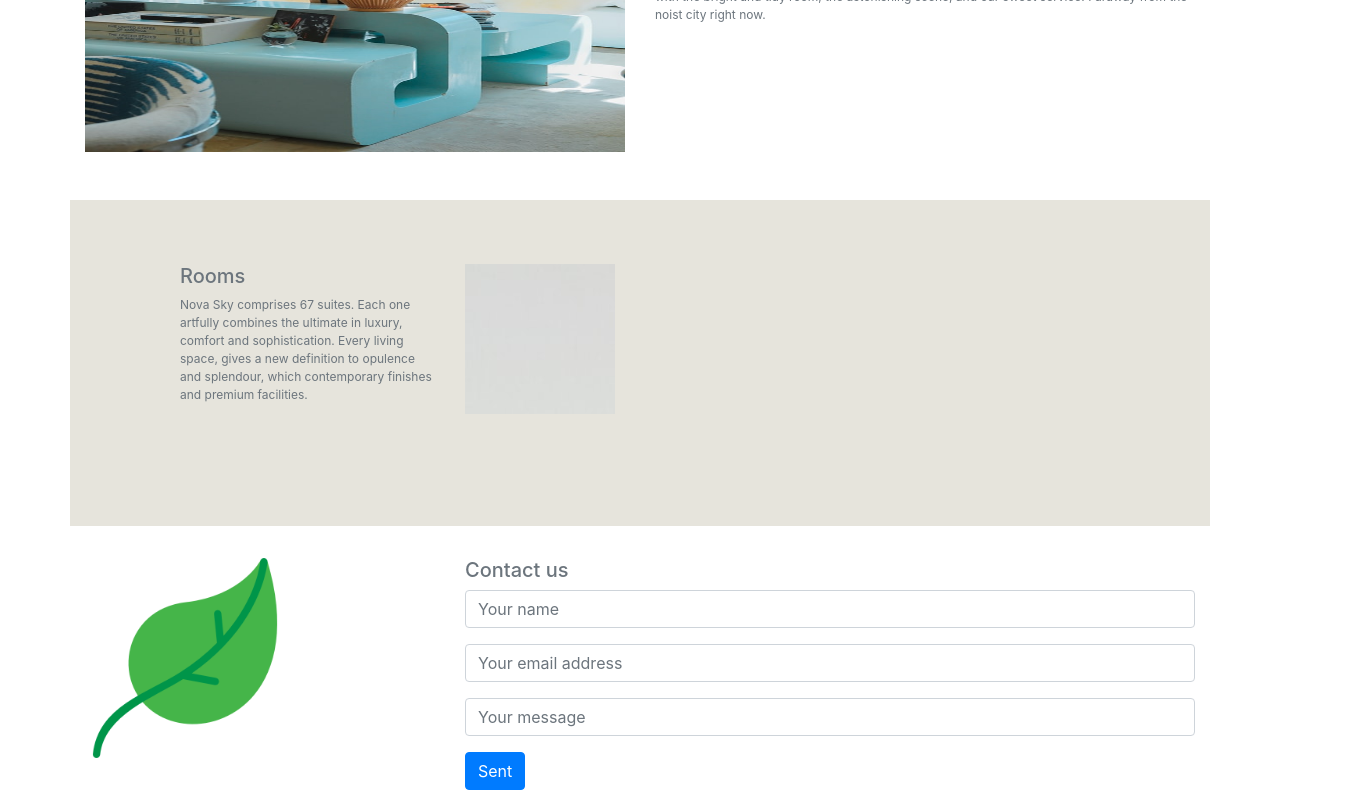
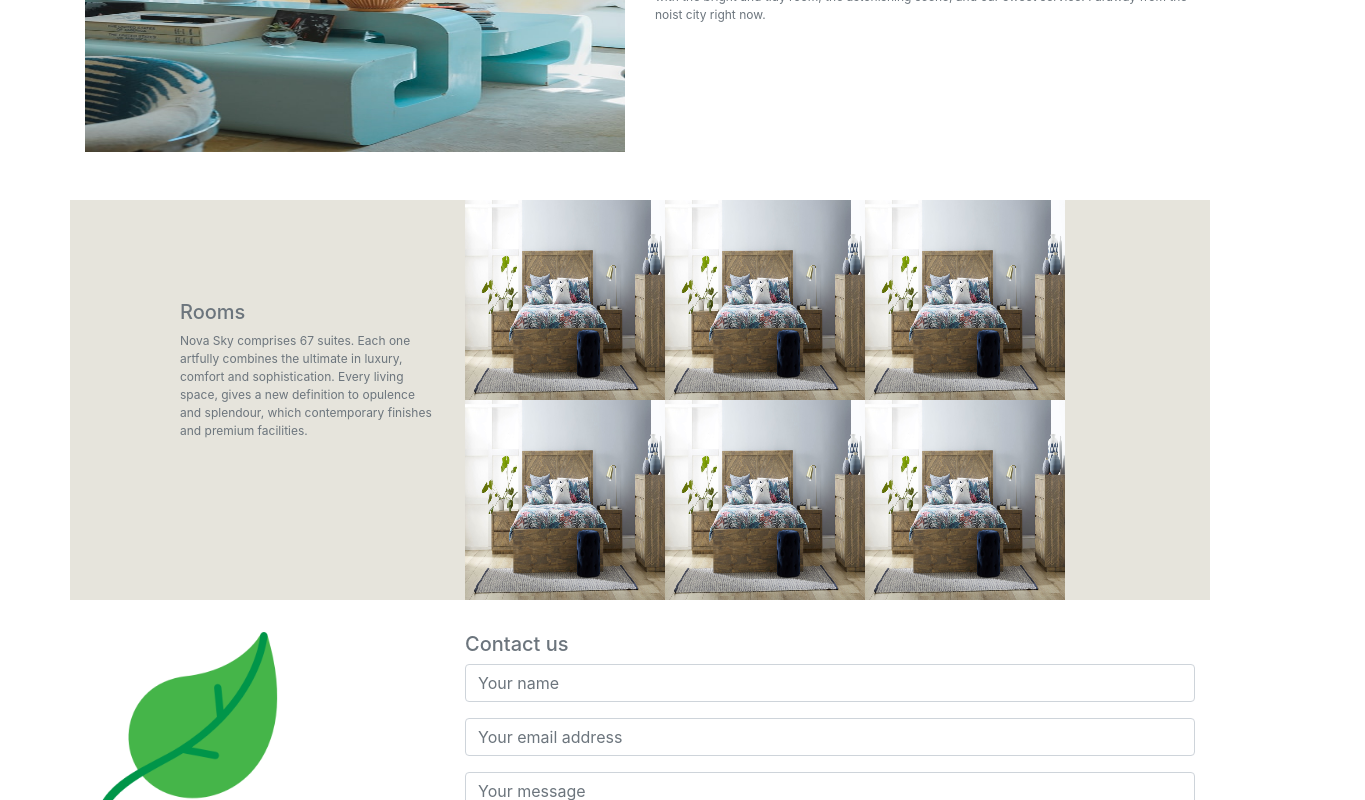
Before and after one commit to nicoleyyr/react-landing-page, a React (Create React App) app: page / in a window 1280 px wide. Shown: the part 696-1496 px from the top of the page, 1365 px wide, since content can reach past the window. Built offline with nearby package versions, Linux system fonts and the light colour scheme.

Commit message:
put images in rooms section

```diff
--- a/src/App.js
+++ b/src/App.js
@@ -9,7 +9,7 @@ import ContactUs from "./ContactUs/ContactUs";
 import "./App.css";
 import "bootstrap/dist/css/bootstrap.min.css";
 
-function App() {
+const App = () => {
 	return (
 		<div className="App">
 			<Container>
--- a/src/Rooms/Rooms.js
+++ b/src/Rooms/Rooms.js
@@ -1,28 +1,35 @@
-import React from "react";
+import React, { useState } from "react";
 import Jumbotron from "react-bootstrap/Jumbotron";
 import Container from "react-bootstrap/Container";
 import Row from "react-bootstrap/Row";
 import Col from "react-bootstrap/Col";
 import { FixedSizeGrid as Grid } from "react-window";
 
-const Cell = () => (
-	<div>
-		<img className="d-block w-150 h-150" src="./singleRoom.jpeg" alt="singleRoom"/>
-    <p>Single Room</p>
-	</div>
-);
-
-const rooms = () => {
+const Rooms = () => {
+	const [imgState] = useState(
+		{ src: "./mainpage.jpg", alt: "Main Room" },
+		{ src: "./singleRoom.jpeg", alt: "Single Room" },
+		{ src: "./DeluxeDoubleRoom.jpg", alt: "Deluxe Double Room" },
+		{ src: "./DeluxeSingleRoom.jpg", alt: "Deluxe Single Room" },
+		{ src: "./DeluxeTwinRoom.jpg", alt: "Deluxe Twin Room" },
+		{ src: "./DeluxeRoom.jpg", alt: "Deluxe Room" },
+		{ src: "./TwinRoom.jpg", alt: "Twin Room" },
+	);
+	const Cell = () => (
+		<img src={imgState.src} alt={imgState.alt} width="200" height="200" />
+	);
 	const style = {
-    backgroundColor: "#E6E4DC",
-    padding: "0 2rem !important"
+		backgroundColor: "#E6E4DC"
+	};
+	const style2 = {
+		marginTop: "100px"
 	};
 	return (
-		<Jumbotron id="rooms" style={style} fluid>
-			<Container className="mb-5 txtali-l">
+		<Jumbotron id="rooms" className="pt-0 pb-0" style={style} fluid>
+			<Container className="txtali-l">
 				<Row>
 					<Col md={{ span: 3, offset: 1 }}>
-						<div>
+						<div style={style2}>
 							<h5 className="title">Rooms</h5>
 							<p className="text">
 								Nova Sky comprises 67 suites. Each one artfully
@@ -35,12 +42,12 @@ const rooms = () => {
 					</Col>
 					<Col md={7}>
 						<Grid
-							columnCount={100}
-							columnWidth={100}
-							rowCount={1}
-							rowHeight={150}
-							height={150}
-							width={150}
+							rowCount={2}
+							columnCount={3}
+							rowHeight={200}
+							columnWidth={200}
+							height={400}
+							width={900}
 						>
 							{Cell}
 						</Grid>
@@ -51,4 +58,4 @@ const rooms = () => {
 	);
 };
 
-export default rooms;
+export default Rooms;
```
